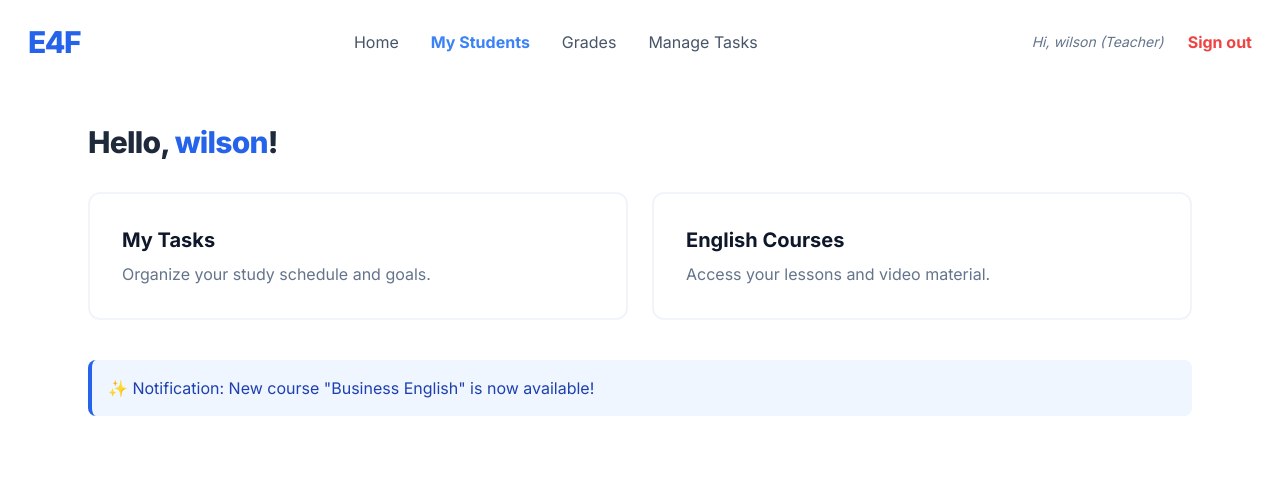
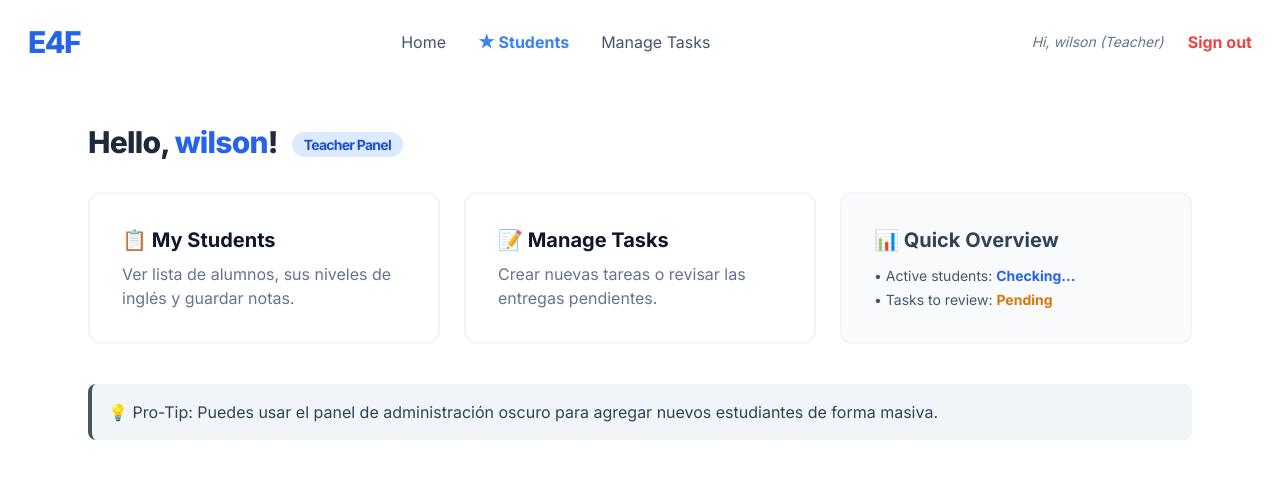
Before and after one commit to WillMarCta/English4Future-Website, a Django app: page /dashboard/ in a window 1280 px wide. Shown: the top 479 px of the page. Run offline with Django 5.2, Linux system fonts and the light colour scheme; a user stored in the database is signed in; some libraries are stand-ins or nearby versions.

Commit message:
ading profesor dashboard

````diff
--- a/english4future/urls.py
+++ b/english4future/urls.py
@@ -31,7 +31,8 @@ urlpatterns = [
     path('task/', include('task.urls')),
     path('courses/', courses_views.courses, name='courses'),
     path('dashboard/', pages_views.dashboard, name='dashboard'),
-    path('logout/', user_views.signout, name='logout')
+    path('logout/', user_views.signout, name='logout'),
+    path('students/', user_views.my_students, name='my_students')
 ]
 
 admin.site.site_header = "English4Future Admin"
--- a/pages/templates/dashboard.html
+++ b/pages/templates/dashboard.html
@@ -1,26 +1,19 @@
-{% extends 'base.html' %} {% block content %} <div class="max-w-6xl mx-auto mt-10 px-6">
+{% extends 'base.html' %}
+
+{% block content %}
+<div class="max-w-6xl mx-auto mt-10 px-6">
     <h1 class="text-3xl font-extrabold mb-8 text-slate-800 tracking-tight">
         Hello, <span class="text-blue-600">{{ user.username }}</span>!
+        {% if user.is_staff %}
+            <span class="text-sm bg-blue-100 text-blue-700 px-3 py-1 rounded-full font-bold align-middle ml-2">Teacher Panel</span>
+        {% endif %}
     </h1>
 
-    <div class="grid grid-cols-1 md:grid-cols-2 gap-6">
+    {% if user.is_staff %}
+        {% include 'dashboard_teacher.html' %}
+    {% else %}
+        {% include 'dashboard_student.html' %}
+    {% endif %}
 
-        <a href="{% url 'task_list' %}"
-            class="p-8 border-2 border-slate-100 rounded-xl hover:border-blue-600 hover:shadow-lg transition-all group">
-            <h3 class="text-xl font-bold group-hover:text-blue-600">My Tasks</h3>
-            <p class="text-slate-500 mt-2">Organize your study schedule and goals.</p>
-        </a>
-
-        <a href="{% url 'courses' %}"
-            class="p-8 border-2 border-slate-100 rounded-xl hover:border-blue-600 hover:shadow-lg transition-all group">
-            <h3 class="text-xl font-bold group-hover:text-blue-600">English Courses</h3>
-            <p class="text-slate-500 mt-2">Access your lessons and video material.</p>
-        </a>
-    </div>
-
-    <div class="mt-10 p-4 bg-blue-50 rounded-lg border-l-4 border-blue-600">
-        <p class="text-blue-800 font-medium">✨ Notification: New course "Business English" is now available!</p>
-    </div>
 </div>
-
-{% endblock %} ```
+{% endblock %}
--- /dev/null
+++ b/pages/templates/dashboard_teacher.html
@@ -0,0 +1,23 @@
+<div class="grid grid-cols-1 md:grid-cols-3 gap-6">
+    <a href="#" class="p-8 border-2 border-slate-100 rounded-xl hover:border-blue-600 hover:shadow-lg transition-all group">
+        <h3 class="text-xl font-bold group-hover:text-blue-600">📋 My Students</h3>
+        <p class="text-slate-500 mt-2">Ver lista de alumnos, sus niveles de inglés y guardar notas.</p>
+    </a>
+
+    <a href="{% url 'task_list' %}" class="p-8 border-2 border-slate-100 rounded-xl hover:border-blue-600 hover:shadow-lg transition-all group">
+        <h3 class="text-xl font-bold group-hover:text-blue-600">📝 Manage Tasks</h3>
+        <p class="text-slate-500 mt-2">Crear nuevas tareas o revisar las entregas pendientes.</p>
+    </a>
+
+    <div class="p-8 border-2 border-slate-100 rounded-xl bg-slate-50">
+        <h3 class="text-xl font-bold text-slate-700">📊 Quick Overview</h3>
+        <div class="mt-3 text-sm text-slate-600 space-y-1">
+            <p>• Active students: <span class="font-bold text-blue-600">Checking...</span></p>
+            <p>• Tasks to review: <span class="font-bold text-amber-600">Pending</span></p>
+        </div>
+    </div>
+</div>
+
+<div class="mt-10 p-4 bg-slate-100 rounded-lg border-l-4 border-slate-600">
+    <p class="text-slate-700 font-medium">💡 Pro-Tip: Puedes usar el panel de administración oscuro para agregar nuevos estudiantes de forma masiva.</p>
+</div>
--- a/templates/base.html
+++ b/templates/base.html
@@ -28,8 +28,7 @@
             <a href="{% url 'dashboard' %}" class="hover:text-blue-600">Home</a>
             {% if user.is_authenticated %}
                 {% if user.is_staff %}
-                    <a href="#" class="hover:text-blue-600 font-bold text-blue-500">My Students</a>
-                    <a href="#" class="hover:text-blue-600">Grades</a>
+                    <a href="{% url 'my_students' %}" class="hover:text-blue-600 font-bold text-blue-500">★ Students</a>
                     <a href="{% url 'task_list' %}" class="hover:text-blue-600">Manage Tasks</a>
                 {% else %}
                     <a href="{% url 'task_list' %}" class="hover:text-blue-600">My Tasks</a>
````
Also changed, not shown: templates/my_students.html (added, +53 -0 lines), users/views.py (+10 -0 lines), db.sqlite3, pages/templates/dashboard_student.html (added).
